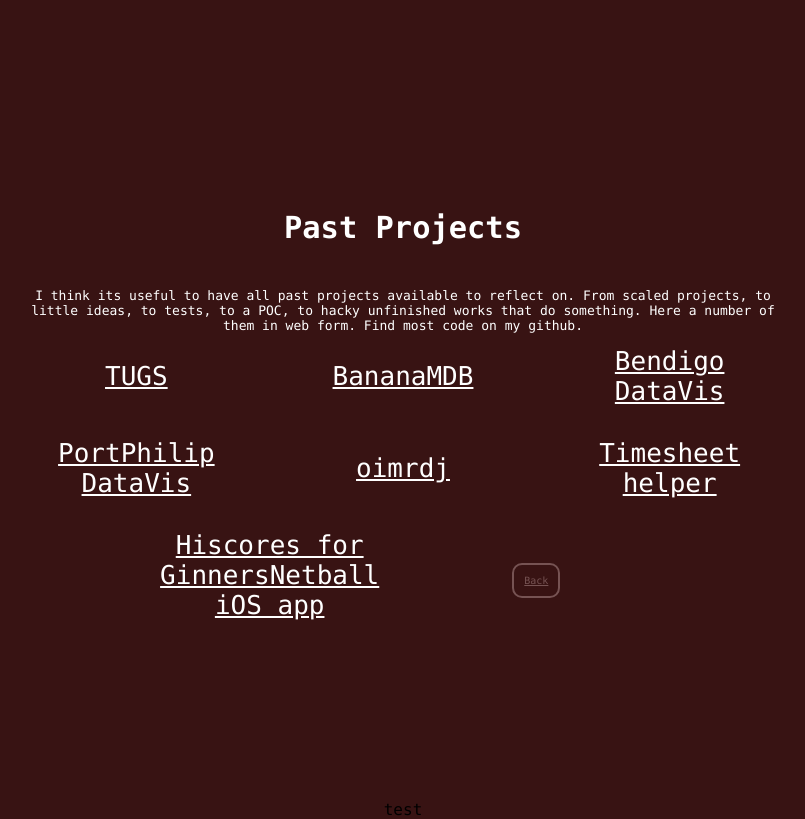
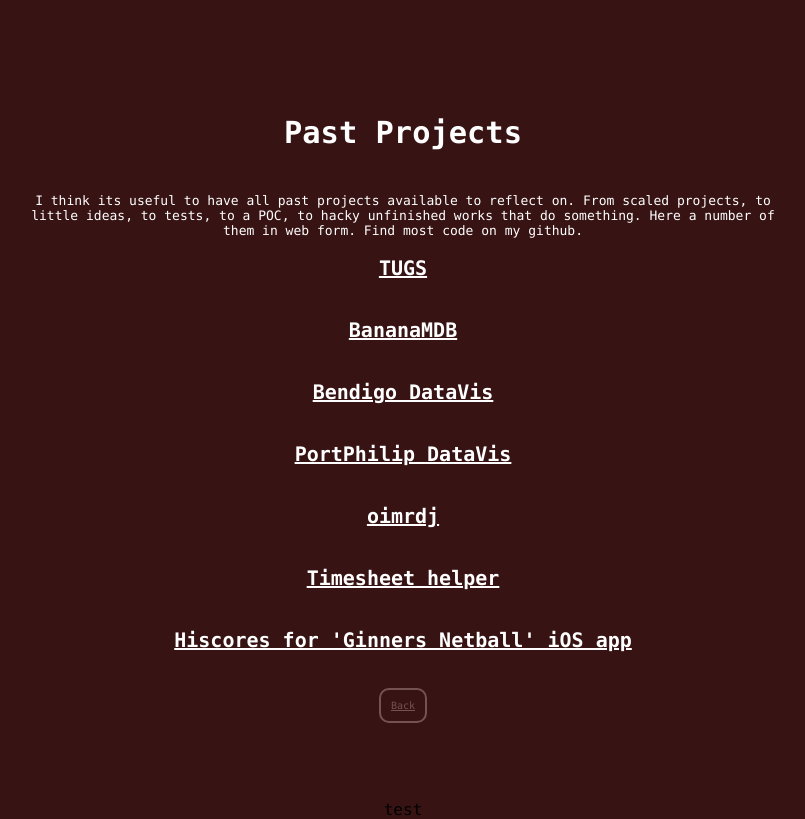
Before and after one commit to mewc/mewc4, a React (Create React App) app: page /past-projects in a window 1280 px wide. Shown: the whole page, without its empty margins (237-1042 px from the left). Built offline with nearby package versions, Linux system fonts and the light colour scheme.

Commit message:
update pastprojects ui and wording

```diff
--- a/src/App.css
+++ b/src/App.css
@@ -26,6 +26,8 @@
 
 .App-link {
   color: rgb(255, 255, 255);
+  font-size: 20px;
+  font-weight: 700;
 }
 
 .App-link:visited {
--- a/src/PastProjects.js
+++ b/src/PastProjects.js
@@ -9,7 +9,7 @@ import {
 
 const buildProjectGrid = () => {
     return strings.projects.map(p => {
-        return (<Grid item xs={4} key={p.shortName}>
+        return (<Grid item xs={12} key={p.shortName}>
             <Tooltip title={p.description} className="tooltip">
                 <a href={p.link} className={'App-link'}>{p.shortName}</a>
             </Tooltip>
--- a/src/strings.js
+++ b/src/strings.js
@@ -5,7 +5,7 @@ const general = {
     email_placeholder: "email, enter & we'll connect",
     email_endpoint_base64: "aHR0cHM6Ly9xZzlnaDBmeHQ1LmV4ZWN1dGUtYXBpLnVzLWVhc3QtMi5hbWF6b25hd3MuY29tL3Byb2QvZW1haWw=",
     past_projects_header: "Past Projects",
-    past_projects_description: "I think its useful to have all past projects available to reflect on. From scaled projects, to little ideas, to tests, to a POC, to hacky unfinished works that do something. Here a number of them in web form. Find most code on my github."
+    past_projects_description: "I think its useful to have all past projects available to reflect on. From scaled projects, to little ideas, to tests, to a POC, to hacky unfinished works that do something. Here a number of them in web form. Find most code on my github. "
 }
 
 //todo move to dynamo
@@ -41,7 +41,7 @@ const projects = [
         description: "When I needed to figure out exactly how much I worked in a day"
     },
     {
-        shortName: "Hiscores for GinnersNetball iOS app",
+        shortName: "Hiscores for 'Ginners Netball' iOS app",
         link: "https://hiscores.ginners.win/",
         description: "React with full firebase db integration. "
     },
```
Also changed, not shown: 1 other file (tests, documents, lock files or other folders).
